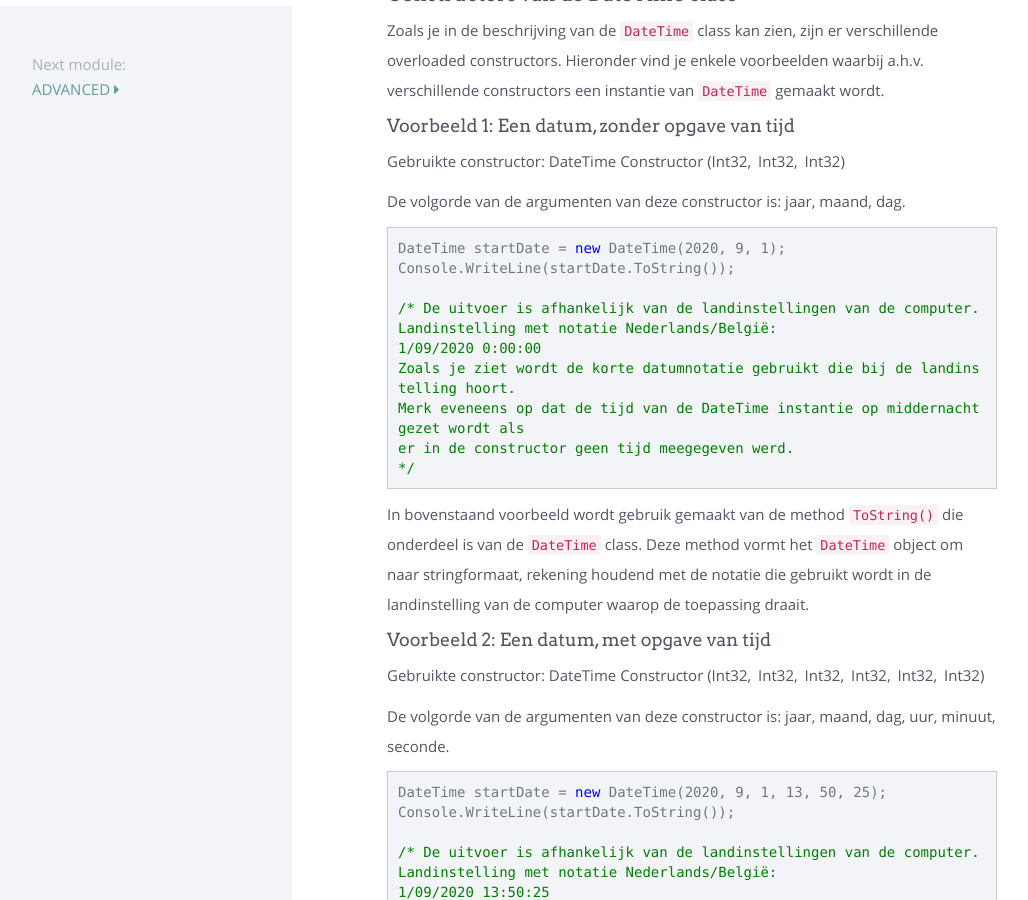
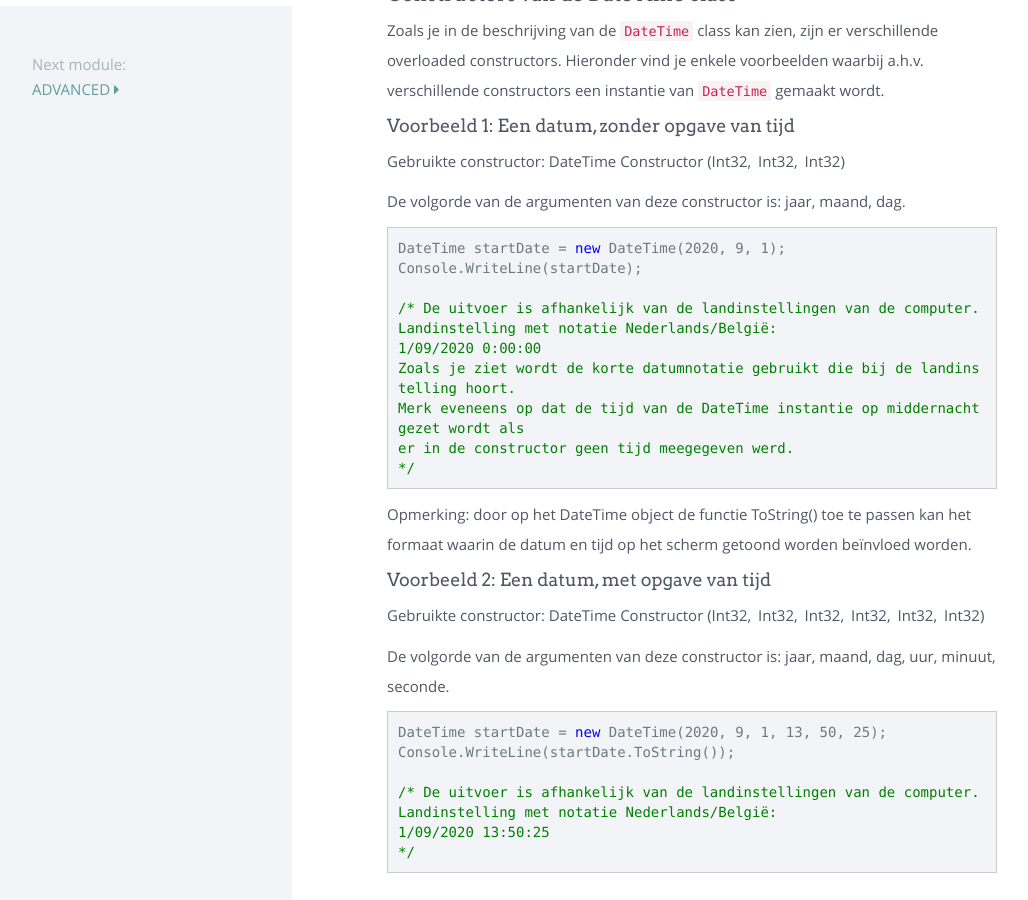
Before and after one commit to sma-it/sma-it.github.io, a Jekyll site: the page built from modules/basics/_posts/2000-01-11-DateTime.md, in a window 1280 px wide and 900 px high, scrolled down 870 px. Shown: the whole window, without its empty margins (28-1056 px from the left). Built offline with Jekyll 4.4.1, drawn with Linux system fonts in a browser that asks for light colours; nearby versions of some CDN libraries.

Commit message:
Added ToString() info.

````diff
--- a/modules/basics/_posts/2000-01-11-DateTime.md
+++ b/modules/basics/_posts/2000-01-11-DateTime.md
@@ -34,7 +34,7 @@ De volgorde van de argumenten van deze constructor is: jaar, maand, dag.
 
 ```csharp
 DateTime startDate = new DateTime(2020, 9, 1);
-Console.WriteLine(startDate.ToString());
+Console.WriteLine(startDate);
 
 /* De uitvoer is afhankelijk van de landinstellingen van de computer.
 Landinstelling met notatie Nederlands/België:
@@ -45,7 +45,7 @@ er in de constructor geen tijd meegegeven werd.
 */
 ```
 
-In bovenstaand voorbeeld wordt gebruik gemaakt van de method `ToString()` die onderdeel is van de `DateTime` class. Deze method vormt het `DateTime` object om naar stringformaat, rekening houdend met de notatie die gebruikt wordt in de landinstelling van de computer waarop de toepassing draait.
+Opmerking: door op het DateTime object de functie ToString() toe te passen kan het formaat waarin de datum en tijd op het scherm getoond worden beïnvloed worden.
 
 #### Voorbeeld 2: Een datum, met opgave van tijd
 
````
